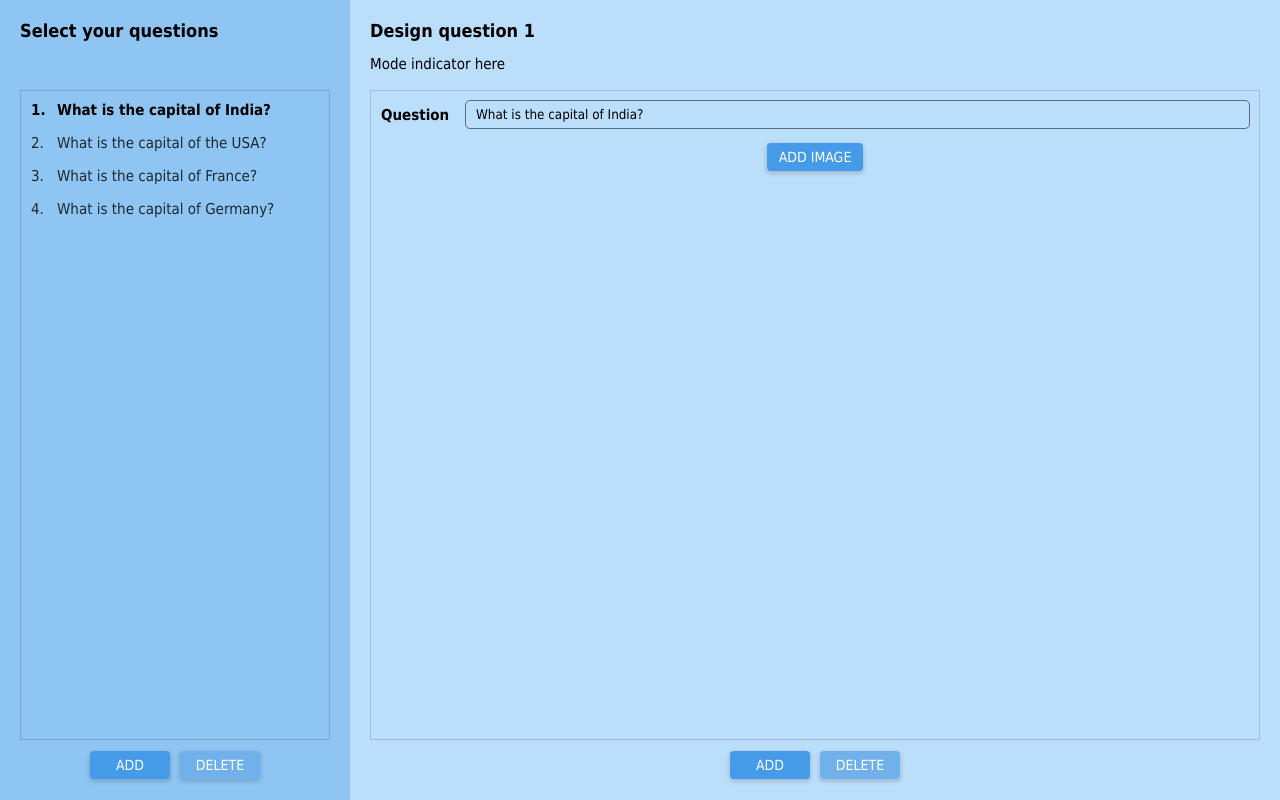
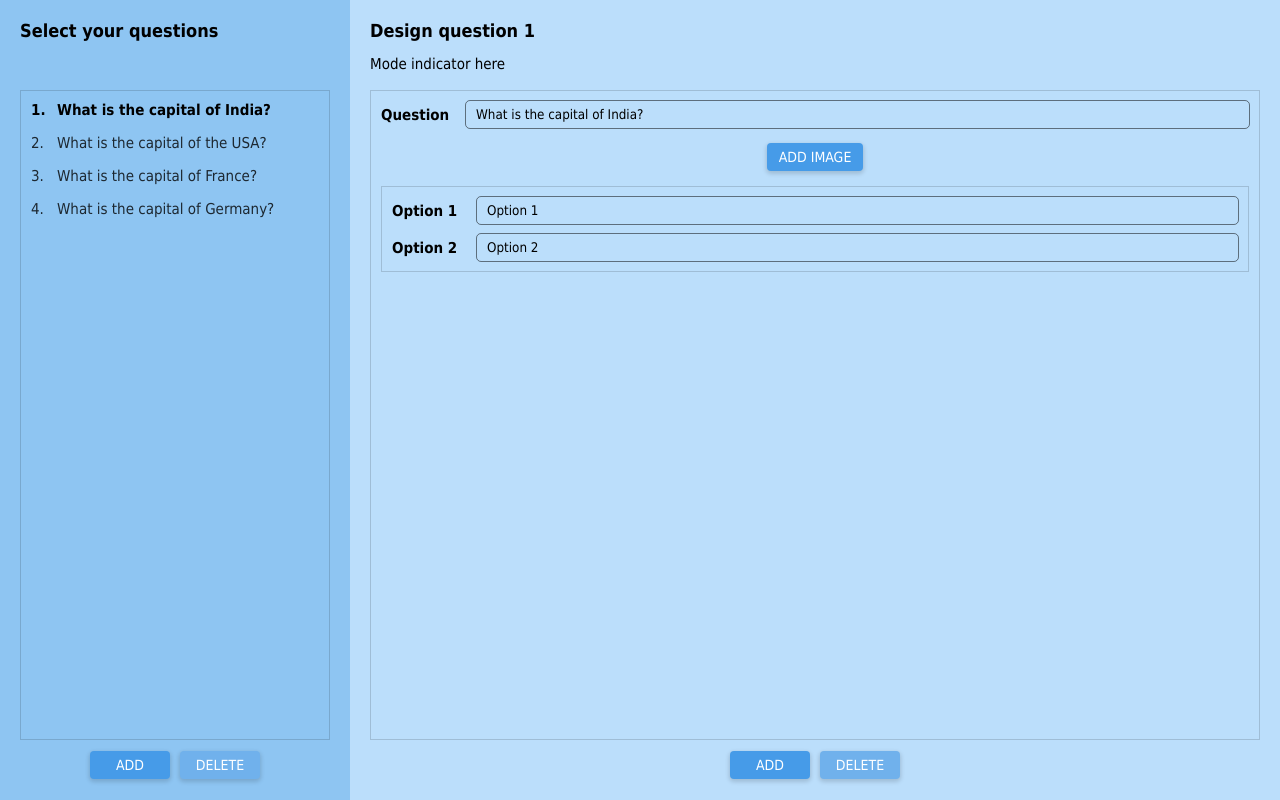
Before and after one commit to monk-kokkalis/disprz, a React (Create React App) app: page / in a window 1280 px wide. Built offline with nearby package versions, Linux system fonts and the light colour scheme.

Commit message:
added options section; refactored data file

```diff
--- a/src/components/QuizCreator/components/ChoiceCreator/components/Editor/components/Template/Template.js
+++ b/src/components/QuizCreator/components/ChoiceCreator/components/Editor/components/Template/Template.js
@@ -8,12 +8,13 @@ function Template() {
     const context = useContext(Context);
     const {questions} = context.questState;
     const targetQuestionIndex = useTargetQuestionIndex();
+    const targetQuestion = questions[targetQuestionIndex];
     return (
         <div className={Style.Main}>
             <section className="question--name">
                 <TextArea
                     label="Question"
-                    value={questions[targetQuestionIndex]?.name}
+                    value={targetQuestion?.name}
                     changeCallback={(value) => {
                         context.questDispatch({
                             type: questionActions.EDIT_QUESTION_NAME,
@@ -25,6 +26,19 @@ function Template() {
                     <button>Add Image</button>
                 </section>
             </section>
+            <section className="options">
+                {targetQuestion?.options.map((op, index) =>
+                    <div className="option">
+                        <TextArea
+                            label={`Option ${index + 1}`}
+                            value={op.value}
+                            changeCallback={(value) => {
+                                console.log(`Option ${index + 1}: `, value);
+                            }}
+                        />
+                    </div>
+                )}
+            </section>
         </div>
 
     )
--- a/src/components/QuizCreator/components/ChoiceCreator/components/Editor/components/Template/Template.module.scss
+++ b/src/components/QuizCreator/components/ChoiceCreator/components/Editor/components/Template/Template.module.scss
@@ -8,4 +8,12 @@
             background-color: var(--primary-color);
         }
     }
+
+    section[class~=options] {
+        div[class~=option] {
+            &:not(:first-of-type) {
+                margin-top: 10px;
+            }
+        }
+    }
 }
--- a/src/data/questions.js
+++ b/src/data/questions.js
@@ -1,16 +1,25 @@
 import Question from 'models/Question';
-const questions = [
-    new Question({
-        name: 'What is the capital of India?',
-    }),
-    new Question({
-        name: 'What is the capital of the USA?',
-    }),
-    new Question({
-        name: 'What is the capital of France?',
-    }),
-    new Question({
-        name: 'What is the capital of Germany?',
-    })
+import Option from 'models/Option';
+
+const questionNames = [
+    'What is the capital of India?',
+    'What is the capital of the USA?',
+    'What is the capital of France?',
+    'What is the capital of Germany?'
 ]
+
+const questions = questionNames.map(name => {
+    const question = new Question({name});
+    const options = []
+    for (let index = 1; index < 3; index++) {
+        const op = new Option({
+            questionId: question.id,
+            value: `Option ${index}`
+        })
+        options.push(op);
+    }
+    question.options = options;
+    return question
+})
+
 export default questions;
--- a/src/models/Question.js
+++ b/src/models/Question.js
@@ -1,8 +1,9 @@
 import { v4 as uuidv4 } from 'uuid';
 class Question {
-    constructor({name}) {
+    constructor({name, options}) {
         this.id = `${Date.now()}${uuidv4().slice(0, 6)}`;
         this.name = name;
+        this.options = options;
     }
 }
 
```
